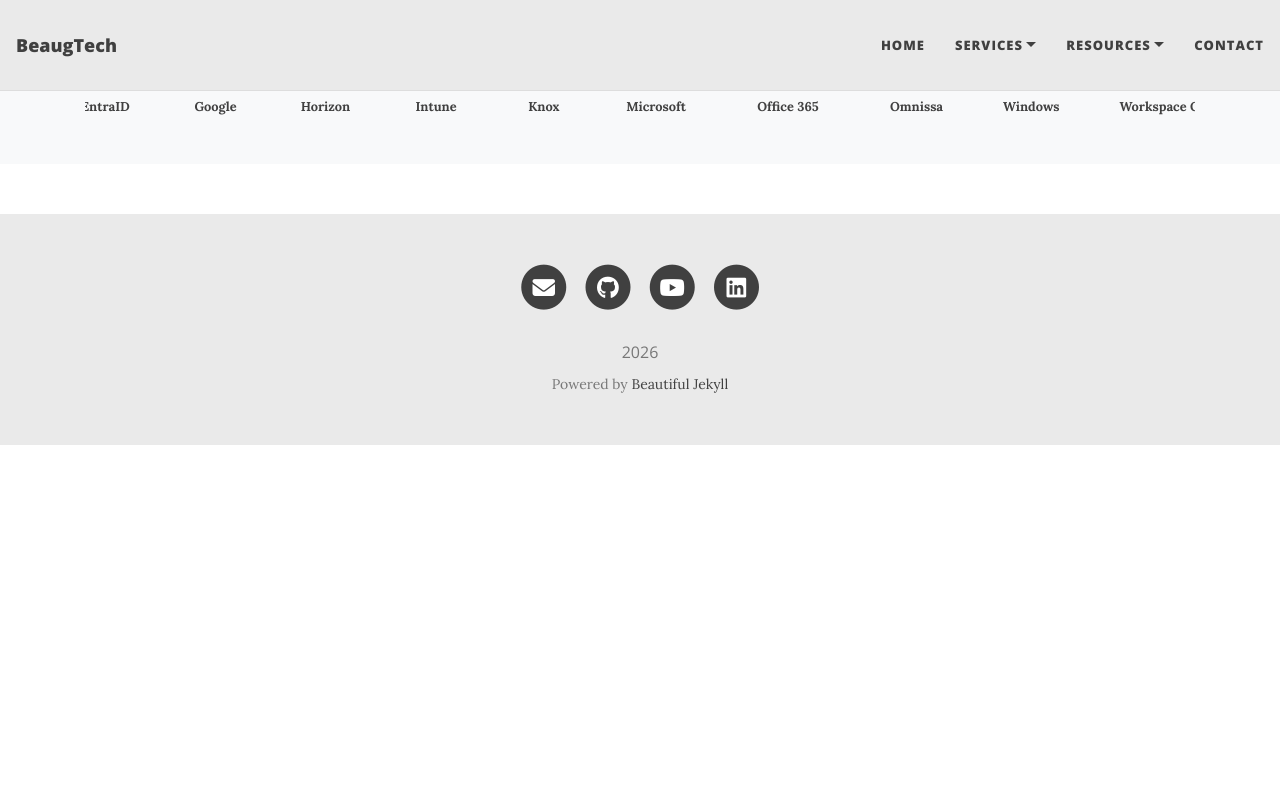
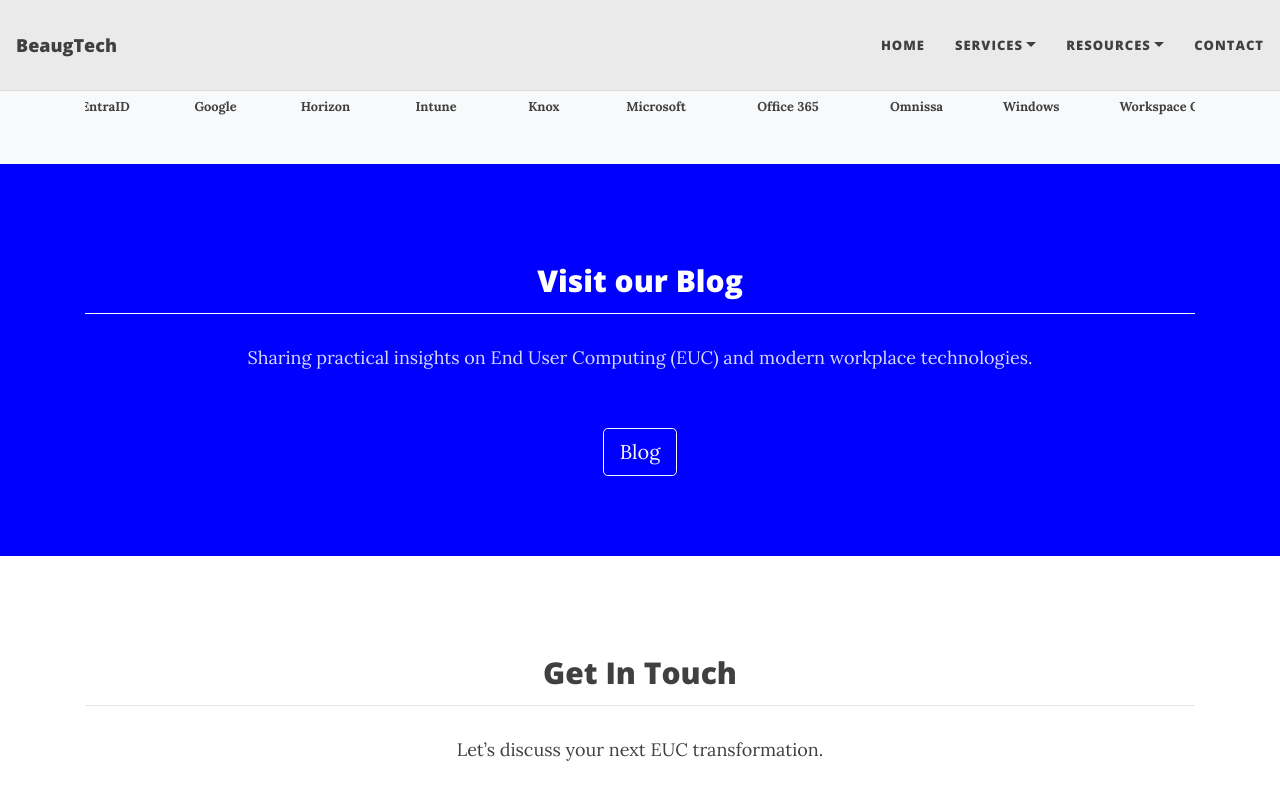
Before and after one commit to Matt95B/website, a Jekyll site: the page built from index.html, in a window 1280 px wide and 900 px high, scrolled down 1562 px. Shown: the top 800 px of the window. Built offline with Jekyll 4.4.1, drawn with Linux system fonts in a browser that asks for light colours; the list of posts is cut into pages by our own code; before the commit the page ends 2007 px from its top, so only the background shows below that.

Commit message:
add blog section
Signed-off-by: Mathieu Beaugrand <189304497+Matt95B@users.noreply.github.com>

```diff
--- a/index.html
+++ b/index.html
@@ -130,7 +130,7 @@ layout: default
     </div>
 </section>
 
-<!-- Tech carousel-->
+<!-- Tech carousel section-->
  <section id="tech-stack" class="py-5 bg-light">
   <div class="container text-center">
     <h2 class="section-heading">Technology expertise</h2>
@@ -151,3 +151,24 @@ layout: default
     </div>
   </div>
 </section>
+
+<!-- Blog section -->
+ <section id="blog" style="background:#0000FF; color:white; padding:80px 0;">
+  <div class="container text-center">
+    <h2>Visit our Blog</h2>
+    <hr style="border-color:white;">
+    <p style="opacity:0.85;">
+      Sharing practical insights on End User Computing (EUC) and modern workplace technologies.
+    </p>
+    <br>
+    <a href="https://blog.beaugtech.com" class="btn btn-outline-light btn-lg">Blog</a>
+  </div>
+</section>
+
+<section id="contact" style="padding:80px 0;">
+  <div class="container text-center">
+    <h2>Get In Touch</h2>
+    <hr>
+    <p>Let’s discuss your next EUC transformation.</p>
+  </div>
+</section>
```
